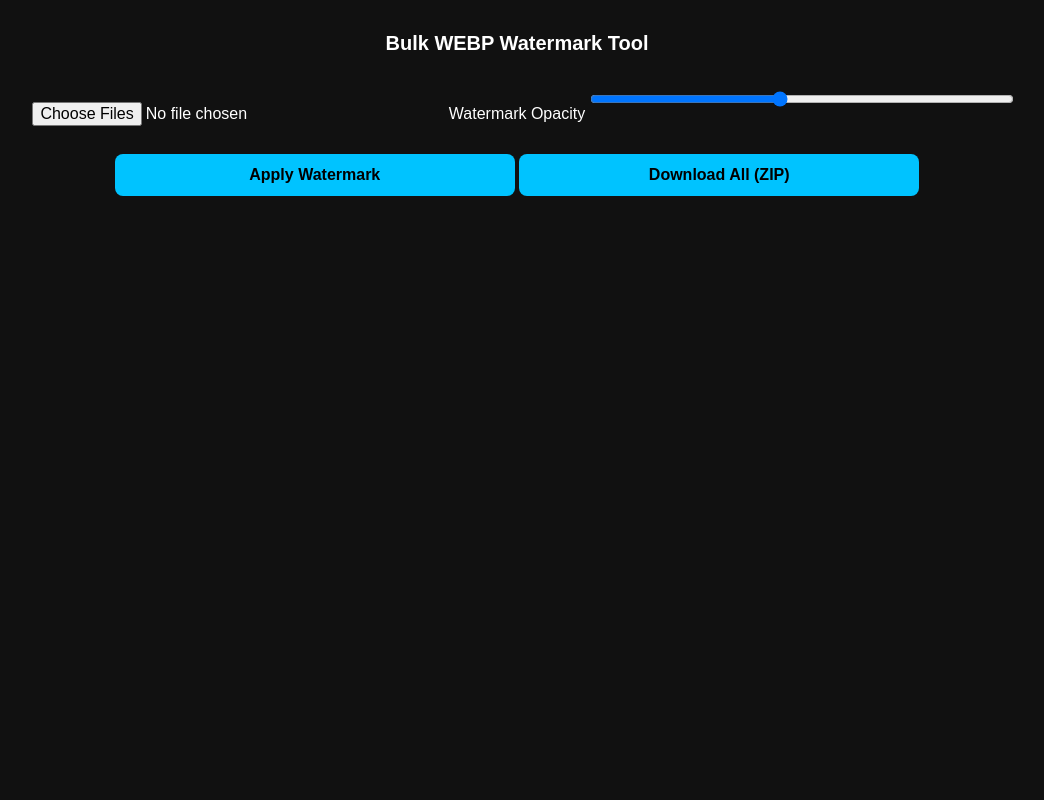
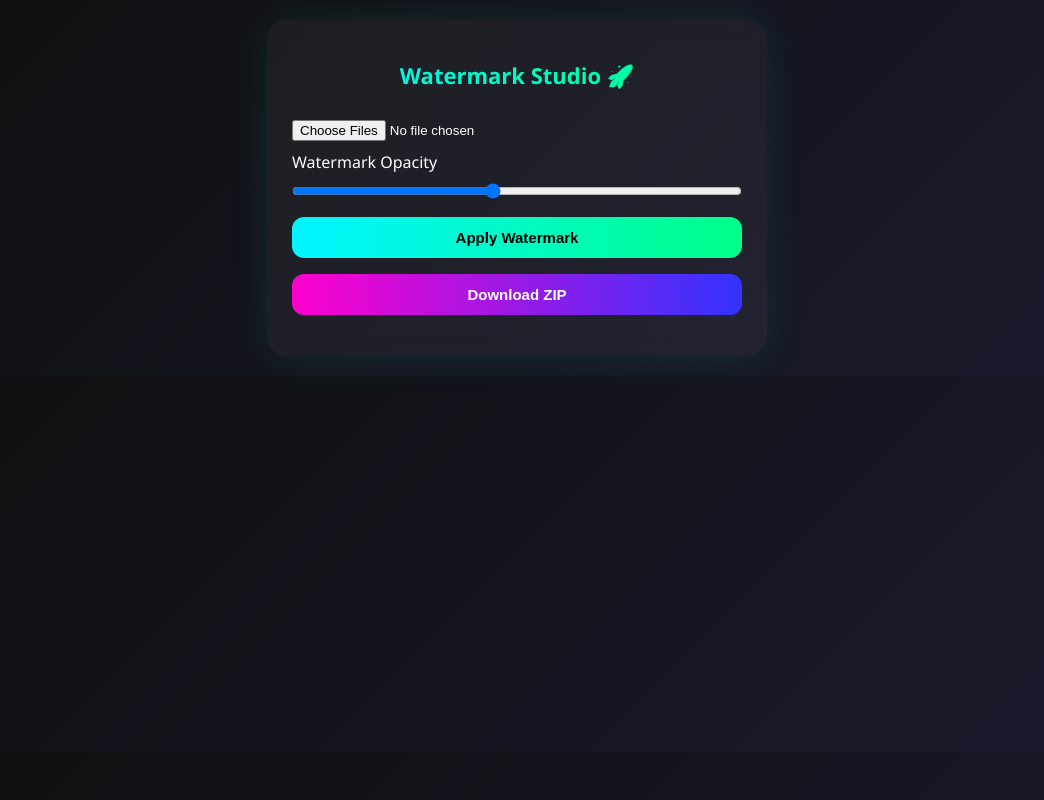
Before and after one commit to maxton480/comic-maker, a plain HTML site: page index.html in a window 1280 px wide. Shown: the whole page, without its empty margins (123-1167 px from the left). Drawn offline with nearby package versions, Linux system fonts and the light colour scheme.

Commit message:
Update index.html

```diff
--- a/index.html
+++ b/index.html
@@ -2,84 +2,120 @@
 <html lang="en">
 <head>
 <meta charset="UTF-8">
-<title>Bulk Watermark WEBP Tool</title>
+<title>Pro Watermark Studio</title>
 <meta name="viewport" content="width=device-width, initial-scale=1">
 
 <script src="https://cdnjs.cloudflare.com/ajax/libs/jszip/3.10.1/jszip.min.js"></script>
 
 <style>
-body {
-    font-family: Arial, sans-serif;
-    background: #111;
-    color: white;
-    margin: 0;
-    padding: 15px;
-    text-align: center;
+* {
+    box-sizing: border-box;
 }
 
-h2 { font-size: 20px; }
+body {
+    margin: 0;
+    font-family: 'Segoe UI', sans-serif;
+    background: linear-gradient(135deg, #0f0f0f, #1a1a2e);
+    color: white;
+    display: flex;
+    justify-content: center;
+    padding: 20px;
+}
 
-input, button {
+.container {
     width: 100%;
-    max-width: 400px;
-    padding: 12px;
-    margin: 8px auto;
-    border-radius: 8px;
-    border: none;
-    font-size: 16px;
+    max-width: 500px;
+    background: rgba(255,255,255,0.05);
+    backdrop-filter: blur(10px);
+    border-radius: 20px;
+    padding: 25px;
+    box-shadow: 0 0 40px rgba(0,255,200,0.1);
+}
+
+h1 {
+    text-align: center;
+    font-size: 22px;
+    margin-bottom: 20px;
+    background: linear-gradient(90deg, #00f5ff, #00ff88);
+    -webkit-background-clip: text;
+    -webkit-text-fill-color: transparent;
+}
+
+input[type="file"],
+input[type="range"] {
+    width: 100%;
+    margin: 10px 0;
 }
 
 button {
-    background: #00c3ff;
-    color: black;
+    width: 100%;
+    padding: 12px;
+    margin: 8px 0;
+    border: none;
+    border-radius: 12px;
     font-weight: bold;
+    font-size: 15px;
     cursor: pointer;
+    transition: 0.3s;
 }
 
-.preview img {
-    width: 100%;
-    max-width: 300px;
-    margin: 10px auto;
-    border-radius: 10px;
-    display: block;
+.process-btn {
+    background: linear-gradient(90deg, #00f5ff, #00ff88);
+    color: black;
 }
 
-/* Progress Bar */
+.download-btn {
+    background: linear-gradient(90deg, #ff00cc, #3333ff);
+    color: white;
+}
+
+button:hover {
+    transform: scale(1.03);
+}
+
 .progress-container {
-    width: 100%;
-    max-width: 400px;
-    margin: 15px auto;
-    background: #333;
-    border-radius: 10px;
+    margin-top: 15px;
+    background: rgba(255,255,255,0.1);
+    border-radius: 20px;
     overflow: hidden;
     display: none;
 }
 
 .progress-bar {
-    height: 20px;
+    height: 18px;
     width: 0%;
-    background: #00ff88;
+    background: linear-gradient(90deg, #00f5ff, #00ff88);
     transition: width 0.3s ease;
 }
 
 .progress-text {
-    margin-top: 5px;
-    font-size: 14px;
+    text-align: center;
+    margin-top: 8px;
+    font-size: 13px;
+    opacity: 0.8;
+}
+
+.preview img {
+    width: 100%;
+    margin-top: 15px;
+    border-radius: 12px;
 }
 </style>
 </head>
 
 <body>
 
-<h2>Bulk WEBP Watermark Tool</h2>
+<div class="container">
+
+<h1>Watermark Studio 🚀</h1>
 
 <input type="file" id="images" multiple accept="image/*">
 
 <label>Watermark Opacity</label>
 <input type="range" id="opacity" min="0.1" max="1" step="0.1" value="0.5">
 
-<button onclick="processImages()">Apply Watermark</button>
-<button onclick="downloadZip()">Download All (ZIP)</button>
+<button class="process-btn" onclick="processImages()">Apply Watermark</button>
+<button class="download-btn" onclick="downloadZip()">Download ZIP</button>
 
 <div class="progress-container" id="progressContainer">
     <div class="progress-bar" id="progressBar"></div>
@@ -87,6 +123,8 @@ button {
 <div class="progress-text" id="progressText"></div>
 
 <div class="preview" id="preview"></div>
+
+</div>
 
 <script>
 
@@ -161,13 +199,12 @@ for (let i = 0; i < files.length; i++) {
     imgPreview.src = webpData;
     preview.appendChild(imgPreview);
 
-    // Update Progress
     let percent = Math.round(((i + 1) / files.length) * 100);
     progressBar.style.width = percent + "%";
     progressText.innerText = "Processing... " + percent + "%";
 }
 
-progressText.innerText = "Processing Complete!";
+progressText.innerText = "✨ Processing Complete!";
 }
 
 async function downloadZip() {
```
